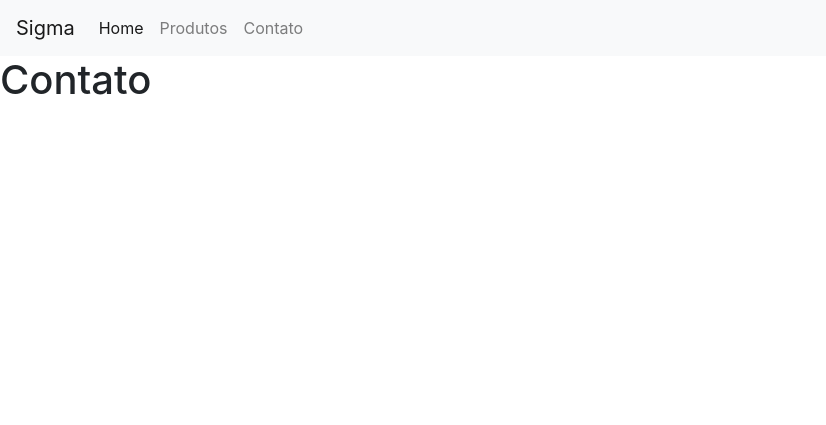
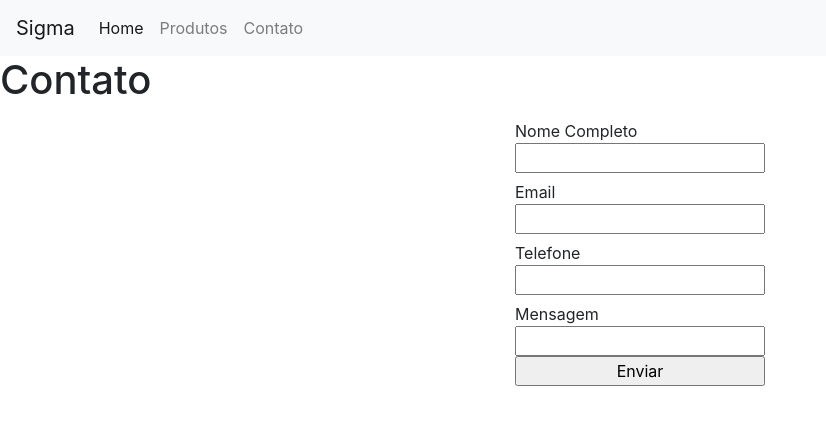
Before and after one commit to tuicostaa/SITESigma, a PHP site: page /contato.php in a window 1280 px wide. Shown: the top 425 px of the page, without its empty margins (0-826 px from the left). Run offline with PHP 8.4, Linux system fonts and the light colour scheme.

Commit message:
30062022
30062022

```diff
--- a/contato.php
+++ b/contato.php
@@ -3,9 +3,54 @@
 include_once './includes/_dados.php';
 include_once './includes/_head.php';
 include_once './includes/_header.php';
+
+
+if ( isset($_POST['txtNome'] ) ) {
+    $name = strtoupper($_POST['txtNome']);
+echo $name;
+}
+if ( isset($_POST['txtEmail'] ) ) {
+    $email = strtoupper($_POST['txtEmail']);
+echo $email;
+}
+if ( isset($_POST['txtTelefone'] ) ) {
+    $telefone = strtoupper($_POST['txtTelefone']);
+echo $telefone;
+}
+if ( isset($_POST['txtMensagem'] ) ) {
+    $msg = strtoupper($_POST['txtMensagem']);
+echo $msg;
+}
 ?>
 
 <h1>Contato</h1>
+
+
+    <form action="./contato.php" method="post">
+    <label for="txtNome">Nome Completo</label>
+    <input type="text" name="txtNome" id="txtNome" required>
+
+    <form1  action="./contato.php" method="post">
+    <label for="txtEmail">Email</label>
+    <input type="text" name="txtEmail" id="txtEmail" required>
+
+    <form2 action="./contato.php" method="post">
+    <label for="txtTelefone">Telefone</label>
+    <input type="text" name="txtTelefone" id="txtTelefone" required>
+
+    <form3 action="./contato.php" method="post">
+    <label for="txtMensagem">Mensagem</label>
+    <input type="text" name="txtMensagem" id="txtMensagem" required>
+
+    <input type="submit" value="Enviar">
+
+</form>
+
+
+
+
+
+
 
 <?php
 // include do footer
--- a/css/style.css
+++ b/css/style.css
@@ -0,0 +1,32 @@
+form {
+    display: flex;
+    flex-direction: column;
+    max-width: 250px;
+    margin:0 auto;
+}
+
+form1 {
+    display: flex;
+    flex-direction: column;
+    max-width: 250px;
+    margin:0 auto;
+}
+
+form2 {
+    display: flex;
+    flex-direction: column;
+    max-width: 250px;
+    margin:0 auto;
+}
+
+form3 {
+    display: flex;
+    flex-direction: column;
+    max-width: 250px;
+    margin:0 auto;
+}
+
+label {
+    margin-top: 7px;
+    margin-bottom: 0px;
+}
```
